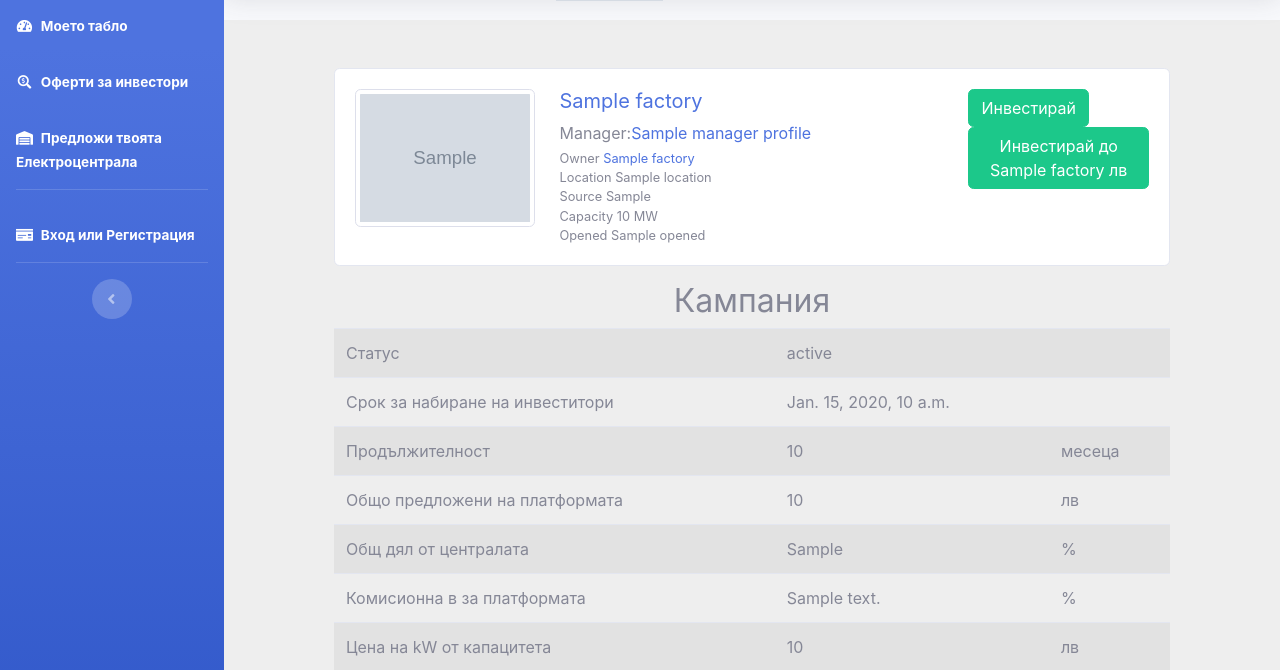
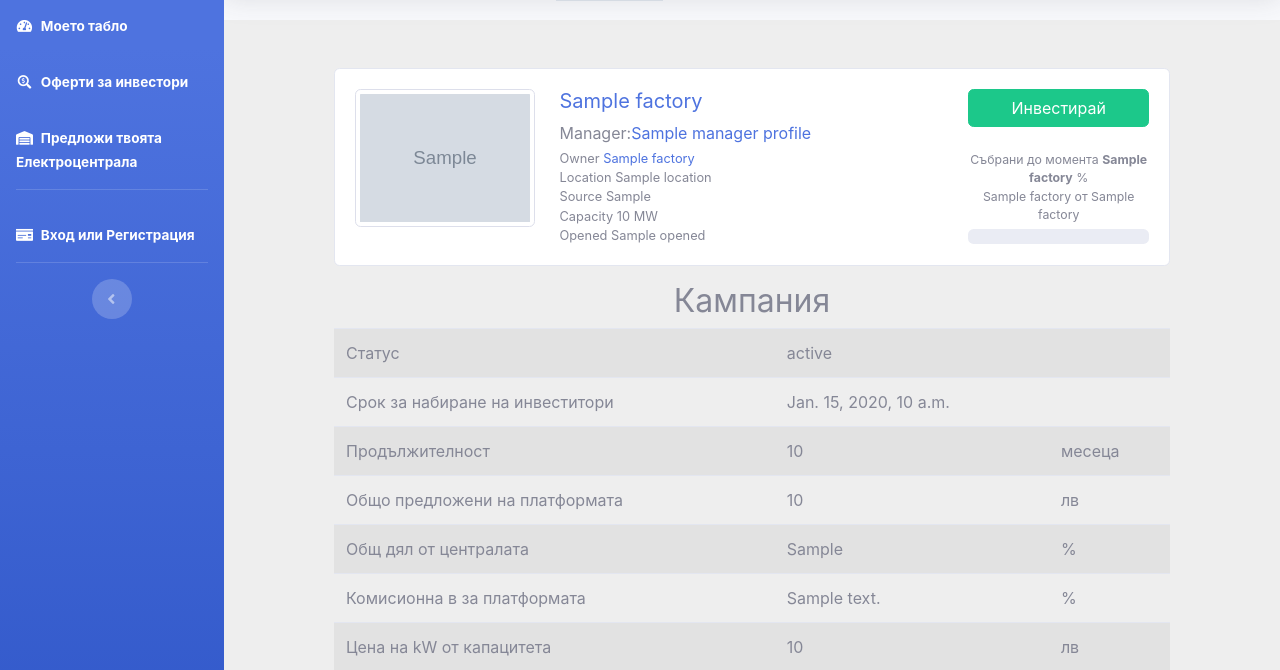
Before and after one commit to yordanmadzhunkov/django_keycloak, a Django app: template apps/vei_platform/templates/campaign.html in a window 1280 px wide. Shown: the part 74-744 px from the top of the page. Run offline with Django 4.2, Linux system fonts and the light colour scheme; the template is opened without the code that fills it: most values are stand-ins (such as "Sample title", 1, 10 or a date in 2020); grey boxes marked "Sample" are stand-in pictures; some libraries are stand-ins or nearby versions.

Commit message:
Home page welcome message + investment filtering and progress indicators

```diff
--- a/apps/vei_platform/models/finance_modeling.py
+++ b/apps/vei_platform/models/finance_modeling.py
@@ -292,6 +292,7 @@ class Campaign(models.Model):
         if r > Decimal(100):
             r = Decimal(100)
         total['percent'] = r.quantize(Decimal('1'))
+        total['available'] = self.amount - total['total']
         return total
 
     def count_investitors(self):
@@ -391,7 +392,6 @@ class InvestementInCampaign(models.Model):
 
     def status_css_class(self):
         status, css_class = self.status_with_css_class()
-        print(css_class)
         return css_class
 
     def show_in_dashboard(self):
--- a/apps/vei_platform/templates/campaign.html
+++ b/apps/vei_platform/templates/campaign.html
@@ -2,7 +2,7 @@
 {% load crispy_forms_tags %}
 
 {% block head_title%}
-Solar Estates - DASHBOARD
+{{head_title}}
 {% endblock%}
 {% block content %}
 <section style="background-color: #eee;">
--- a/apps/vei_platform/templates/factory_invest.html
+++ b/apps/vei_platform/templates/factory_invest.html
@@ -1,6 +1,6 @@
 {% extends 'base.html' %}
 {% block head_title%}
-Solar Estates - DASHBOARD
+{{head_title}}
 {% endblock%}
 {% block content %}
 <section style="background-color: #eee;">
--- a/apps/vei_platform/templates/investment.html
+++ b/apps/vei_platform/templates/investment.html
@@ -2,7 +2,7 @@
 {% load crispy_forms_tags %}
 
 {% block head_title%}
-Solar Estates - DASHBOARD
+{{head_title}}
 {% endblock%}
 {% block content %}
 <section style="background-color: #eee;">
--- a/apps/vei_platform/templates/snippets/factory_card_no_campaign.html
+++ b/apps/vei_platform/templates/snippets/factory_card_no_campaign.html
@@ -1,3 +1,6 @@
+<h4 class="mb-1 me-1"></h4>
 <div class="d-flex flex-row align-items-center mb-1">
-    <h4 class="mb-1 me-1">Няма активна кампания за инвестиране</h4>
+    <p class="mt-4 mb-1 text-center" style="font-size: 1.00rem;">
+        Няма активна кампания за инвестиране
+    </p>
 </div>
--- a/apps/vei_platform/templates/snippets/factory_card_offer_to_invest.html
+++ b/apps/vei_platform/templates/snippets/factory_card_offer_to_invest.html
@@ -2,16 +2,20 @@
 
 <div class="text-success">
     <a href="{% url 'campaign_active' pk=factory.pk %}">
-        <button class="btn btn-success" type="button">
+        <button class="btn btn-success btn-block" type="button">
             Инвестирай
         </button>
     </a>
 </div>
 
-<div class="text-success">
-    <a href="{% url 'campaign_active' pk=factory.pk %}">
-        <button class="btn btn-success" type="button">
-            Инвестирай до {{factory|total_amount_listed }} лв
-        </button>
-    </a>
+<p class="mt-4 mb-1 text-center" style="font-size: .77rem;">
+    <span>Събрани до момента <strong>{{factory|get_campaign_progress_percent}}</strong> %</span>
+    <br>
+    <span>{{factory|get_campaign_progress_amount}} от
+        {{factory|total_amount_listed}}
+    </span>
+</p>
+<div class="progress rounded" style="height: 15px;">
+    <div class="progress-bar" role="progressbar" style="width: {{factory|get_campaign_progress_percent}}%"
+        aria-valuenow=" {{factory|get_campaign_progress_percent}}" aria-valuemin="0" aria-valuemax="100"></div>
 </div>
--- a/apps/vei_platform/views/factory.py
+++ b/apps/vei_platform/views/factory.py
@@ -115,7 +115,7 @@ def view_campaign_create(request, pk=None):
     context['manager_profile'] = None if factory.manager is None else get_user_profile(factory.manager)
     context['factory_is_listed'] = Campaign.is_listed(factory)
 
-    campaigns = Campaign.objects.filter(factory=factory)
+    campaigns = Campaign.objects.filter(factory=factory).exclude(status=Campaign.Status.CANCELED)
     total_amount = Decimal(0)
     total_listed_persent = Decimal(0)
     total_available = Decimal(0)
@@ -175,7 +175,7 @@ def view_campaign_create(request, pk=None):
 def view_factory_detail(request, pk=None):
     context = common_context(request)
     factory = ElectricityFactory.objects.get(pk=pk)
-    campaigns = Campaign.objects.filter(factory=factory)
+    campaigns = Campaign.objects.filter(factory=factory).exclude(status=Campaign.Status.CANCELED)
     context['campaigns'] = campaigns
     context['factory'] = ElectricityFactory.objects.get(pk=pk)
     context['production_plans'] = FactoryProductionPlan.objects.filter(
--- a/apps/vei_platform/views/home.py
+++ b/apps/vei_platform/views/home.py
@@ -7,4 +7,8 @@ from django.shortcuts import render
 
 def view_home(request):
     context = common_context(request)
+    context['members'] = [
+        {'name': 'Yordan'
+         }
+    ]
     return render(request, "home.html", context)
```
Also changed, not shown: apps/vei_platform/templates/home.html (+40 -15 lines), apps/vei_platform/templatetags/vei_platform_utils.py (+8 -0 lines).
